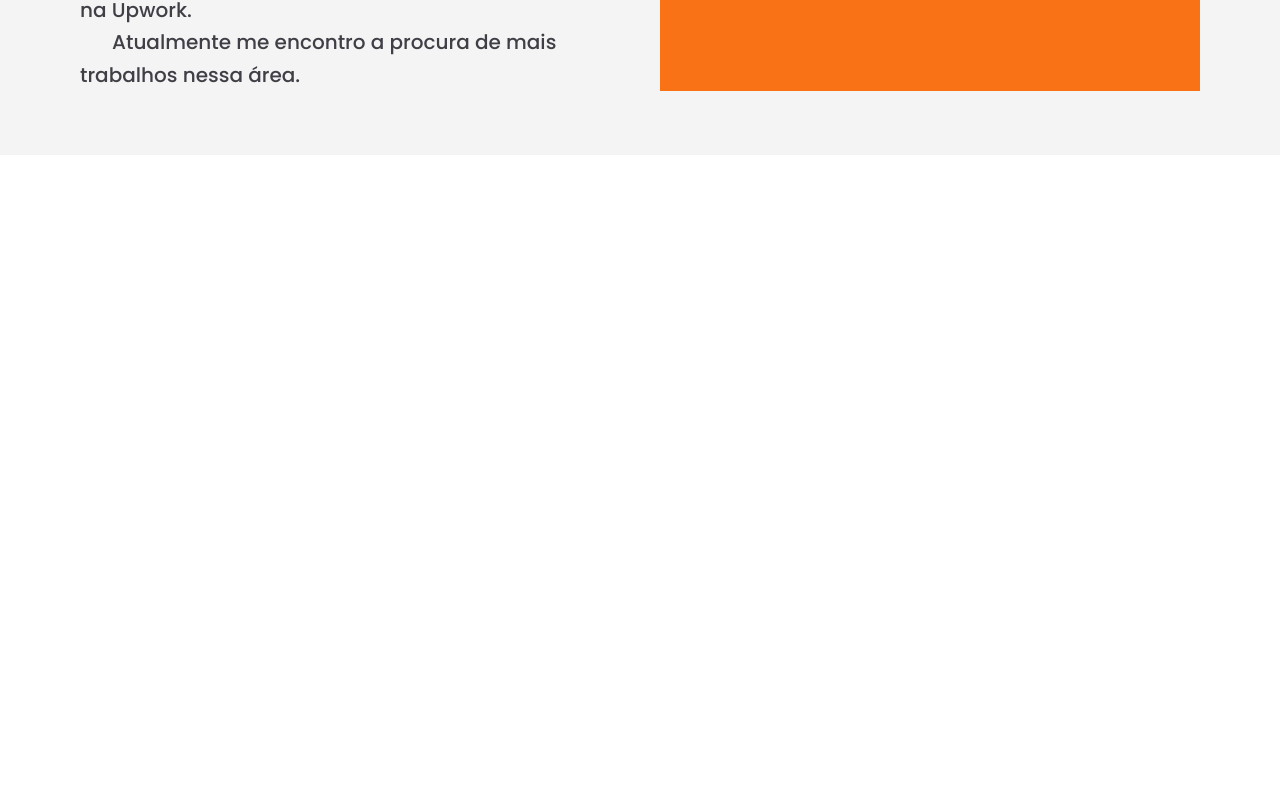
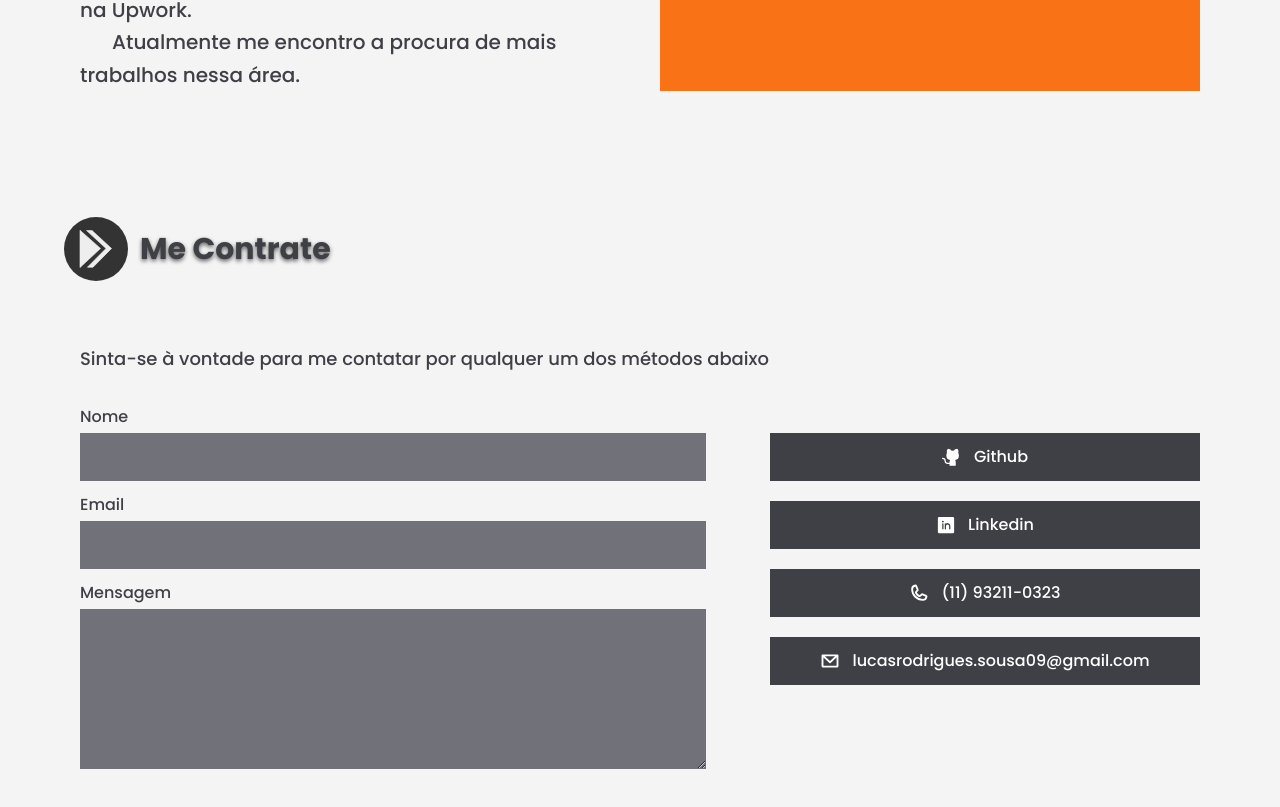
Before and after one commit to LucasSousa09/portfolio-next, a Next.js app: page / in a window 1280 px wide. Shown: the part 2065-2872 px from the top of the page. Before the commit the page ends 2220 px from the top, so only its background shows below. Built offline with nearby package versions, Linux system fonts and the light colour scheme.

Commit message:
Add and style Hire me section

```diff
--- a/src/app/page.tsx
+++ b/src/app/page.tsx
@@ -1,14 +1,22 @@
 import Image from "next/image";
-import { CaretCircleDown } from "@phosphor-icons/react/dist/ssr";
+import {
+  CaretCircleDown,
+  EnvelopeSimple,
+  GithubLogo,
+  LinkedinLogo,
+  Phone
+} from "@phosphor-icons/react/dist/ssr";
 
 import { Section } from "../components/Section";
 import { Paragraph } from "../components/Paragraph"
+import { FormLabel } from "../components/FormLabel";
+import { SocialLink } from "../components/SocialLink";
+import { SectionHeader } from "../components/SectionHeader";
 import { ParagraphMain } from "../components/ParagraphMain";
 import { ProjectDisplay } from "../components/ProjectDisplay";
 
 import logoImgDark from '../assets/logo-dark.svg'
 import logoImgLight from '../assets/logo-light.svg'
-import { SectionHeader } from "@/components/SectionHeader";
 
 export default function Home() {
   return (
@@ -84,6 +92,48 @@ export default function Home() {
         </div>
 
       </Section>
+
+      <Section>
+        <SectionHeader title="Me Contrate" />
+
+
+        <div className="grid md:grid-cols-[minmax(0,700px)_minmax(354px,1fr)] lg:grid-cols-[minmax(0,700px)_minmax(354px,430px)] md:content-start md:gap-6 lg:gap-12 xl:gap-16 md:max-h-[268px] lg:max-h-full w-full px-5 sm:px-16 md:px-20">
+
+          <form className="flex flex-col mb-8">
+            <strong className="font-medium text-sm sm:text-base lg:text-lg mb-5 lg:mb-8 md:whitespace-nowrap">Sinta-se à vontade para me contatar por qualquer um dos métodos abaixo</strong>
+            <FormLabel labelFor="name" labelText="Nome"/>
+            <input className="mb-3 md:h-12 text-sm p-2 bg-zinc-500 text-white dark:bg-zinc-700" type="text" id="name" />
+
+            <FormLabel labelFor="email" labelText="Email"/>
+            <input className="mb-3 md:h-12 text-sm p-2 bg-zinc-500 text-white dark:bg-zinc-700" type="text" id="email" />
+
+            <FormLabel labelFor="message" labelText="Mensagem"/>
+            <textarea className="text-sm p-2 bg-zinc-500 text-white dark:bg-zinc-700 md:h-16 lg:h-40" id="message" />
+          </form>
+
+          <div className="flex flex-col gap-2 md:gap-4 lg:gap-5 md:mt-18 lg:mt-22">
+            <SocialLink linkUrl="">
+              <GithubLogo className="h-5 w-5" weight="fill" />
+              Github
+            </SocialLink>
+
+            <SocialLink>
+              <LinkedinLogo className="h-5 w-5" weight="fill" />
+              Linkedin
+            </SocialLink>
+
+            <SocialLink clickable={false}>
+              <Phone className="h-5 w-5" weight="bold" />
+              (11) 93211-0323
+            </SocialLink>
+
+            <SocialLink>
+              <EnvelopeSimple className="h-5 w-5" weight="bold" />
+              lucasrodrigues.sousa09@gmail.com
+            </SocialLink>
+          </div>
+        </div>
+      </Section>
     </>
   );
 }
--- /dev/null
+++ b/src/components/FormLabel.tsx
@@ -0,0 +1,15 @@
+type FormLabelProps = {
+    labelFor: string
+    labelText: string
+}
+
+export function FormLabel({ labelFor, labelText }: FormLabelProps) {
+    return (
+        <label
+            htmlFor={labelFor}
+            className="font-medium text-sm sm:text-base mb-1"
+        >
+            {labelText}
+        </label>
+    )
+}
--- /dev/null
+++ b/src/components/SocialLink.tsx
@@ -0,0 +1,31 @@
+import Link from "next/link"
+import { ReactNode } from "react"
+
+type SocialLinkProps = {
+    children: ReactNode
+    clickable?: boolean
+    linkUrl?: string
+}
+
+export function SocialLink({children, clickable = true, linkUrl = "" }: SocialLinkProps) {
+    return(
+        <>
+            {
+                clickable ? (
+                    <Link
+                        href={linkUrl}
+                        className={`hover:shadow-arr-light dark:hover:shadow-arr-dark hover:text-shadow-dark-md dark:hover:text-shadow-light-md transition-all ease-linear flex items-center justify-center gap-3 text-sm sm:text-base font-medium bg-zinc-700 dark:bg-zinc-100 text-white dark:text-zinc-800 py-3 w-full`}
+                    >
+                        {children}
+                    </Link>
+                ) : (
+                    <span
+                        className={`flex items-center justify-center gap-3 text-sm sm:text-base font-medium bg-zinc-700 dark:bg-zinc-100 text-white dark:text-zinc-800 py-3 w-full`}
+                    >
+                        {children}
+                    </span>
+                )
+            }
+        </>
+    )
+}
--- a/tailwind.config.ts
+++ b/tailwind.config.ts
@@ -9,6 +9,10 @@ const config: Config = {
   darkMode: 'class',
   theme: {
     extend: {
+      margin: {
+        18: '4.5rem',
+        22: '5.5rem'
+      },
       boxShadow: {
         'arr-light': '0 0 8px 1px rgba(0, 0, 0, 0.3)',
         'arr-dark': '0 0 4px 2px rgba(255, 255, 255, 0.4)',
```
